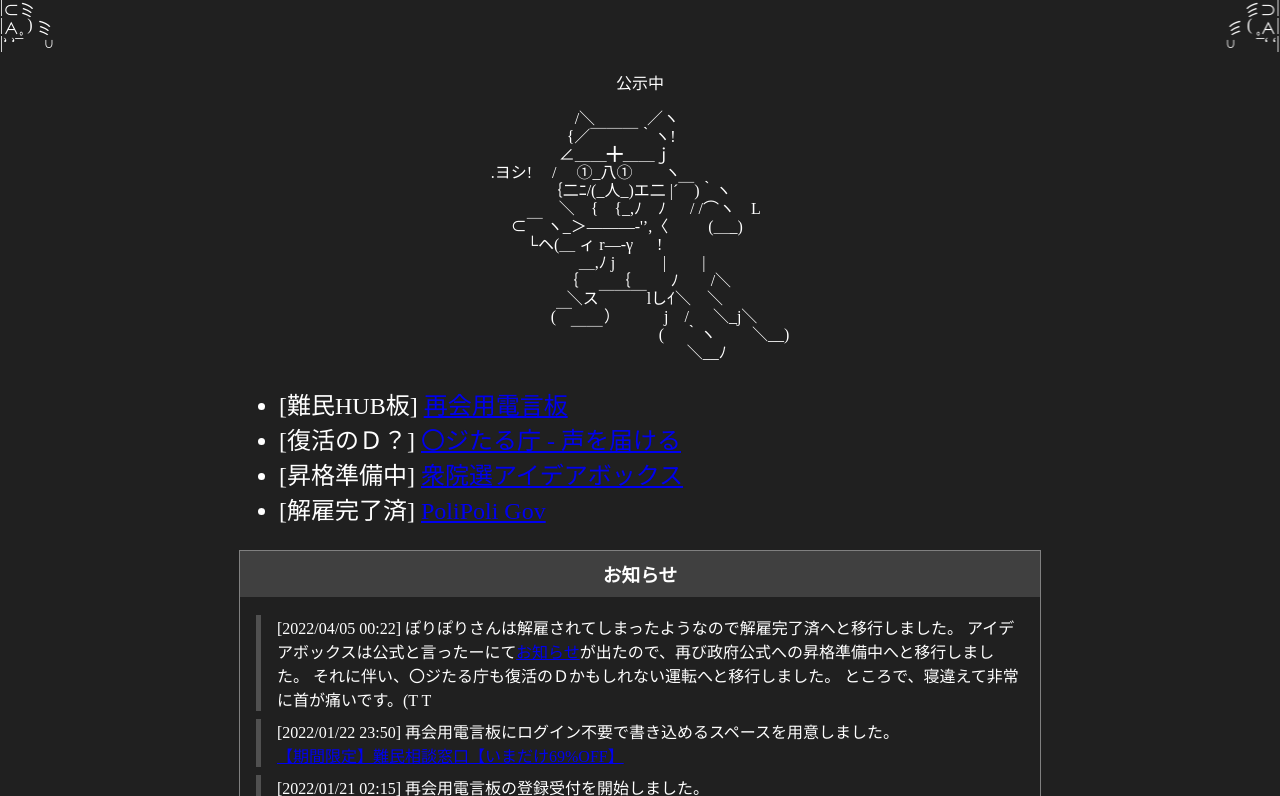
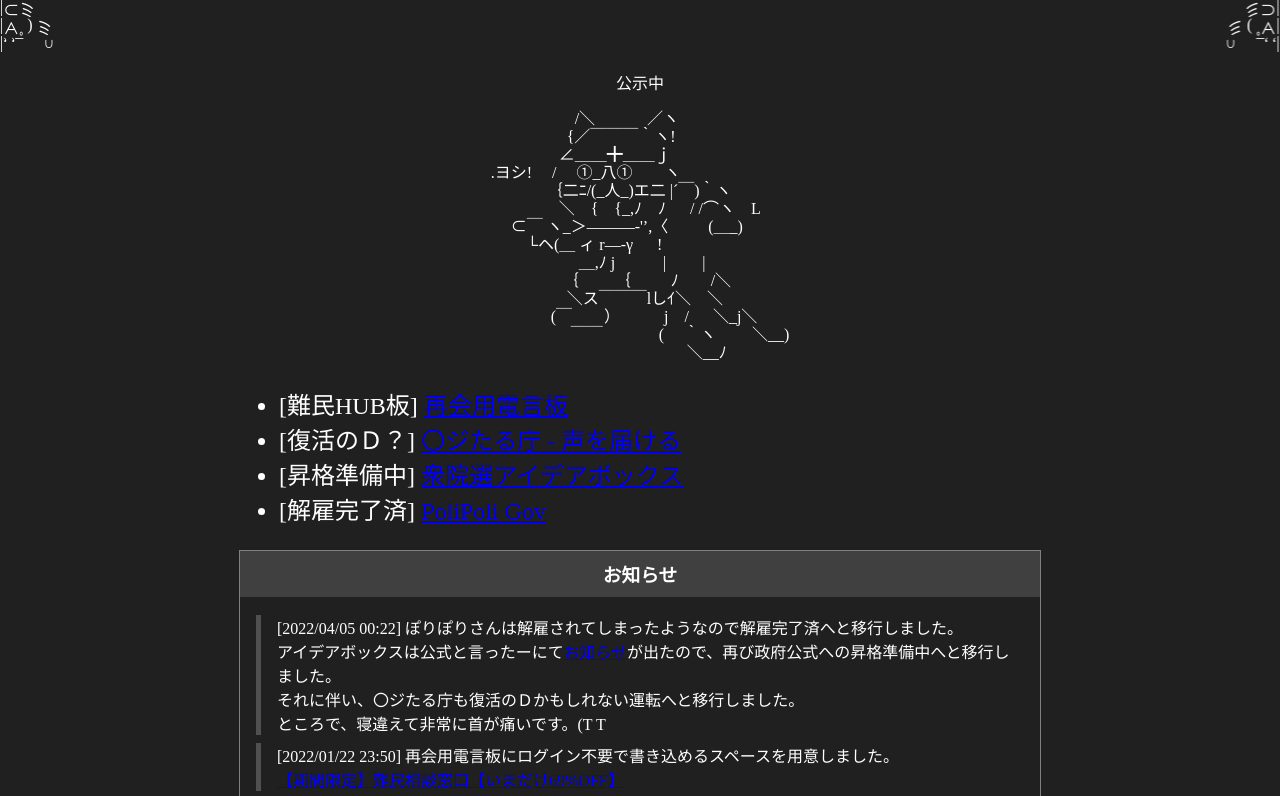
Before and after one commit to gitneet/ideabox-hub-pages, a plain HTML site: page index.html in a window 1280 px wide. Shown: the top 796 px of the page. Drawn offline with Linux system fonts and the light colour scheme; a web font is replaced by a local one.

Commit message:
読みづらい感じがしたので改行入れといた。

```diff
--- a/index.html
+++ b/index.html
@@ -152,9 +152,9 @@ ul.links {
           <h3>お知らせ</h3>
           <div>
             <p>[2022/04/05 00:22]
-              ぽりぽりさんは解雇されてしまったようなので解雇完了済へと移行しました。
-              アイデアボックスは公式と言ったーにて<a href="https://twitter.com/officialideabox/status/1509439472093466625">お知らせ</a>が出たので、再び政府公式への昇格準備中へと移行しました。
-              それに伴い、〇ジたる庁も復活のＤかもしれない運転へと移行しました。
+              ぽりぽりさんは解雇されてしまったようなので解雇完了済へと移行しました。<br/>
+              アイデアボックスは公式と言ったーにて<a href="https://twitter.com/officialideabox/status/1509439472093466625">お知らせ</a>が出たので、再び政府公式への昇格準備中へと移行しました。<br/>
+              それに伴い、〇ジたる庁も復活のＤかもしれない運転へと移行しました。<br/>
               ところで、寝違えて非常に首が痛いです。(T T</p>
             <p>[2022/01/22 23:50]
               再会用電言板にログイン不要で書き込めるスペースを用意しました。<br/>
```
